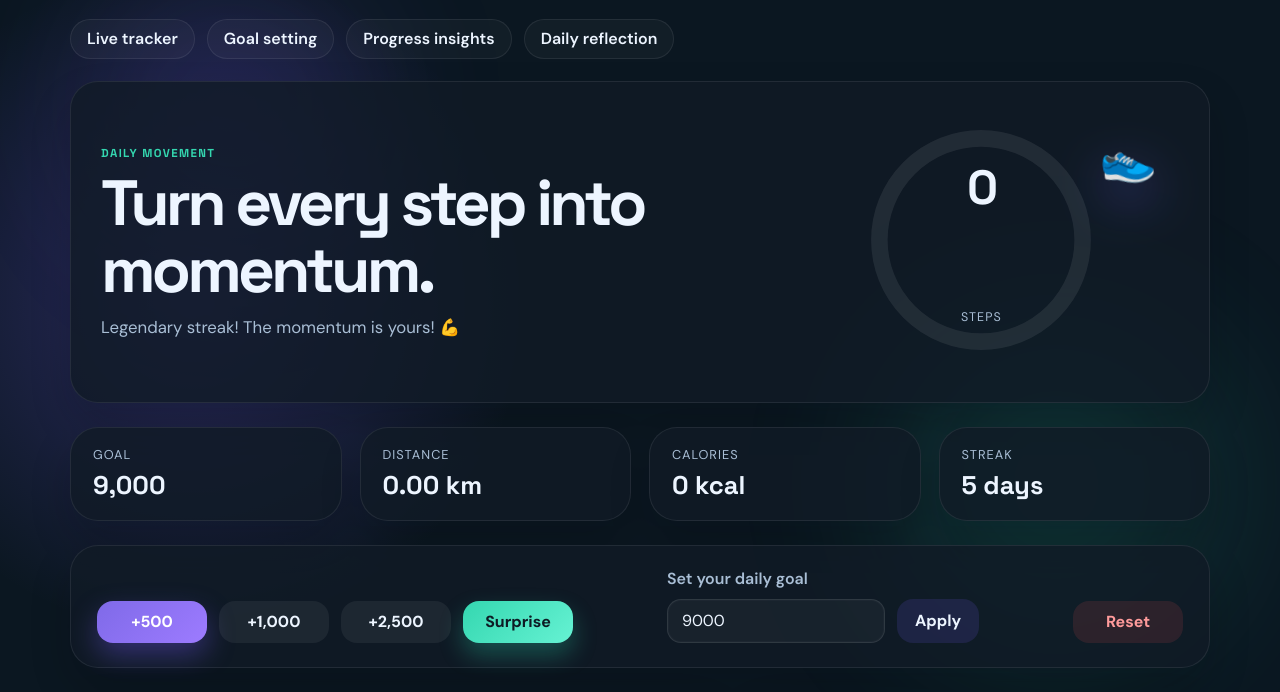
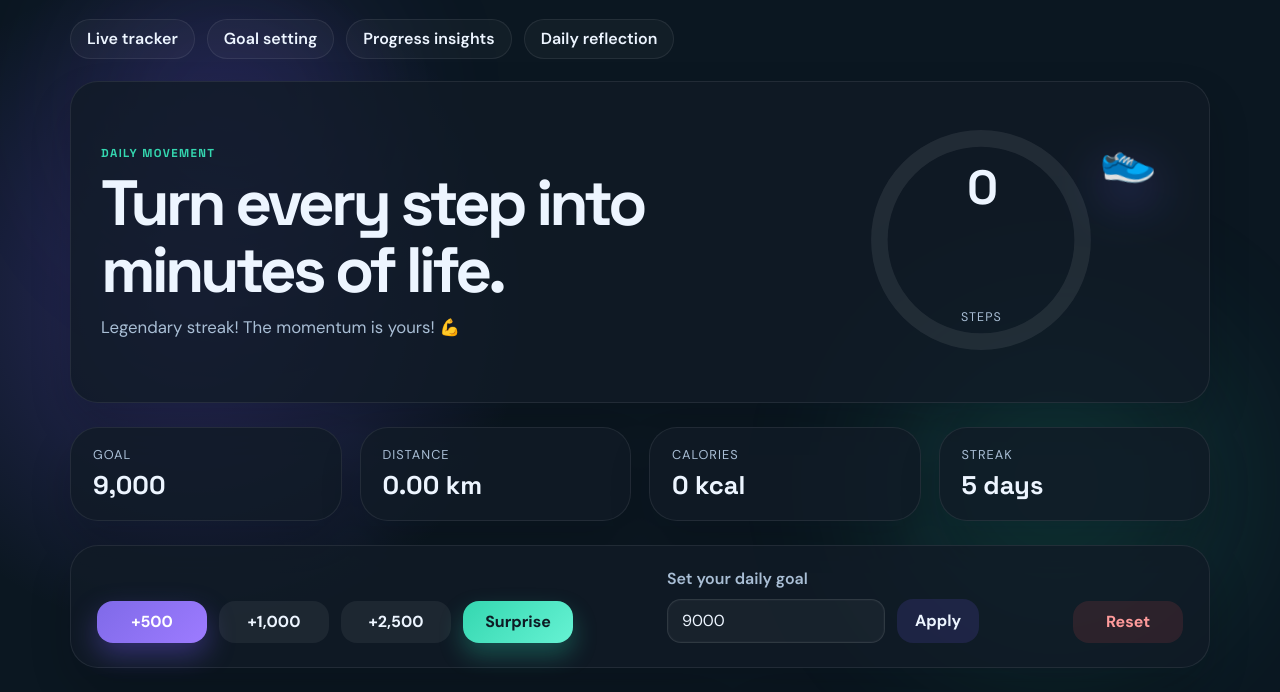
Before and after one commit to Anushka5879/StepVerse, a website built with Vite: page index.html in a window 1280 px wide. Shown: the part 78-770 px from the top of the page. Built offline with nearby package versions, Linux system fonts and the light colour scheme.

Commit message:
updated some stuff

```diff
--- a/index.html
+++ b/index.html
@@ -1,5 +1,6 @@
 <!doctype html>
 <html lang="en">
+
 <head>
   <meta charset="UTF-8" />
   <meta name="viewport" content="width=device-width, initial-scale=1.0" />
@@ -7,9 +8,12 @@
   <link rel="stylesheet" href="https://cdnjs.cloudflare.com/ajax/libs/normalize/8.0.1/normalize.css" />
   <link rel="preconnect" href="https://fonts.googleapis.com" />
   <link rel="preconnect" href="https://fonts.gstatic.com" crossorigin />
-    <link href="https://fonts.googleapis.com/css2?family=DM+Sans:wght@400;500;600;700&family=Space+Grotesk:wght@400;500;600;700&display=swap" rel="stylesheet" />
+  <link
+    href="https://fonts.googleapis.com/css2?family=DM+Sans:wght@400;500;600;700&family=Space+Grotesk:wght@400;500;600;700&display=swap"
+    rel="stylesheet" />
   <link rel="stylesheet" href="styles.css" />
 </head>
+
 <body class="intro-active">
   <div id="introOverlay" class="intro-overlay" aria-live="polite" aria-label="StepMeasure loading screen">
     <div class="intro-glow"></div>
@@ -44,7 +48,7 @@
       <section id="dashboard" class="hero card glow-card section-panel">
         <div class="hero-copy">
           <p class="eyebrow">Daily movement</p>
-            <h1>Turn every step into momentum.</h1>
+          <h1>Turn every step into minutes of life.</h1>
           <p id="motivationalText" class="subtitle">You’re on a strong streak — keep moving.</p>
         </div>
 
@@ -147,10 +151,13 @@
         </div>
 
         <div class="reason-chips">
-            <button class="reason-chip" type="button" data-reason="Long workday and not enough time to walk.">Long workday</button>
+          <button class="reason-chip" type="button" data-reason="Long workday and not enough time to walk.">Long
+            workday</button>
           <button class="reason-chip" type="button" data-reason="I was feeling tired and needed rest.">Tired</button>
-            <button class="reason-chip" type="button" data-reason="Weather was bad, so I stayed inside.">Bad weather</button>
-            <button class="reason-chip" type="button" data-reason="I had errands and travel that slowed my walk.">Busy day</button>
+          <button class="reason-chip" type="button" data-reason="Weather was bad, so I stayed inside.">Bad
+            weather</button>
+          <button class="reason-chip" type="button" data-reason="I had errands and travel that slowed my walk.">Busy
+            day</button>
         </div>
 
         <textarea id="reasonInput" rows="4" placeholder="Write your reason for not reaching today’s goal..."></textarea>
@@ -165,4 +172,5 @@
 
   <script type="module" src="index.js"></script>
 </body>
+
 </html>
```
Lines whose indentation alone changed are shown as unchanged.
